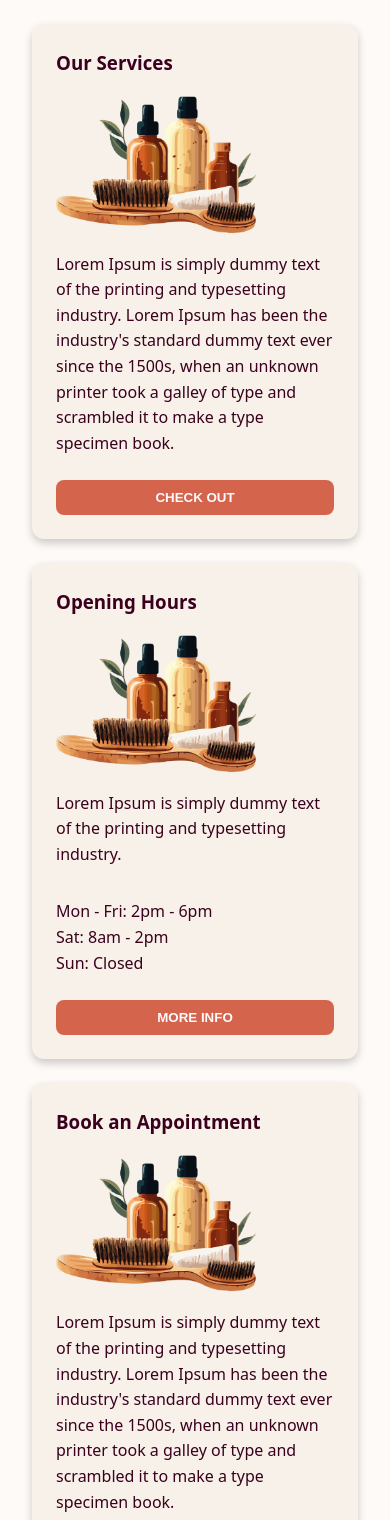
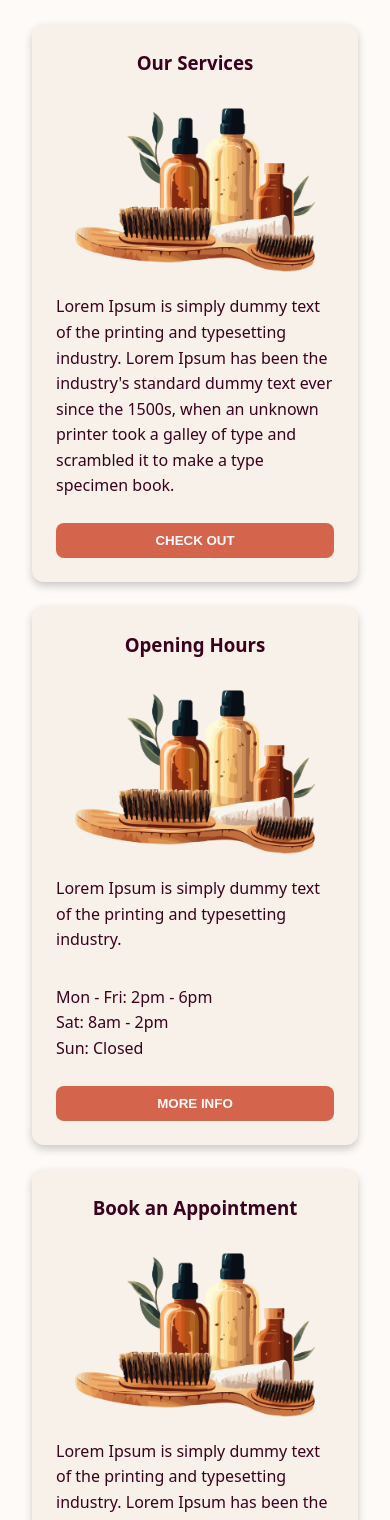
Before and after one commit to biaszabroski/hair-day-boutique, a plain HTML site: page index.html in a window 390 px wide. Shown: the part 410-1930 px from the top of the page. Drawn offline with Linux system fonts and the light colour scheme.

Commit message:
fixed card image position and size, footer display on mobile

```diff
--- a/index.html
+++ b/index.html
@@ -34,7 +34,7 @@
         </article>
         <article class="card">
           <h3>Our Services</h3>
-          <img src="card-image.png" alt="hair products" width="200" />
+          <img src="card-image.png" alt="hair products" width="240" />
           <p>
             Lorem Ipsum is simply dummy text of the printing and typesetting
             industry. Lorem Ipsum has been the industry's standard dummy text
@@ -45,7 +45,7 @@
         </article>
         <article class="card">
           <h3>Opening Hours</h3>
-          <img src="card-image.png" alt="hair products" width="200" />
+          <img src="card-image.png" alt="hair products" width="240" />
 
           <p>
             Lorem Ipsum is simply dummy text of the printing and typesetting
@@ -61,7 +61,7 @@
         </article>
         <article class="card">
           <h3>Book an Appointment</h3>
-          <img src="card-image.png" alt="hair products" width="200" />
+          <img src="card-image.png" alt="hair products" width="240" />
           <p>
             Lorem Ipsum is simply dummy text of the printing and typesetting
             industry. Lorem Ipsum has been the industry's standard dummy text
@@ -74,7 +74,7 @@
     </main>
 
     <footer class="footer">
-      <img src="hairday-footer.png" alt="hairday footer logo" height="20" />
+      <img src="hairday-footer.png" alt="hairday footer logo" height="24" />
       <div>Copyright Hair Day Boutique</div>
     </footer>
   </body>
--- a/styles.css
+++ b/styles.css
@@ -104,6 +104,10 @@ main section .full-width {
   padding: 1.5rem;
 }
 
+.card img {
+  margin: 0 auto;
+}
+
 .card button {
   display: inline-block;
   border: none;
@@ -124,8 +128,9 @@ main section .full-width {
   color: white;
 }
 
-.card h2 {
+.card h3 {
   margin-bottom: 8px;
+  text-align: center;
 }
 
 .card p {
@@ -150,5 +155,8 @@ footer {
 @media (max-width: 600px) {
   footer {
     grid-template-columns: 1fr;
+    display: flex;
+    flex-direction: column;
+    align-items: center;
   }
 }
```
